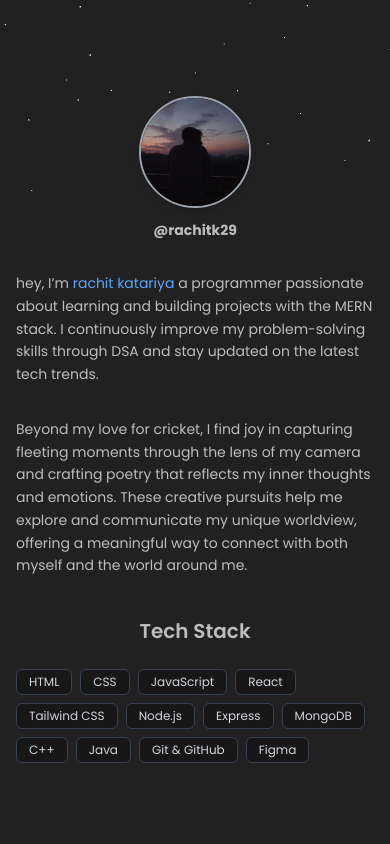
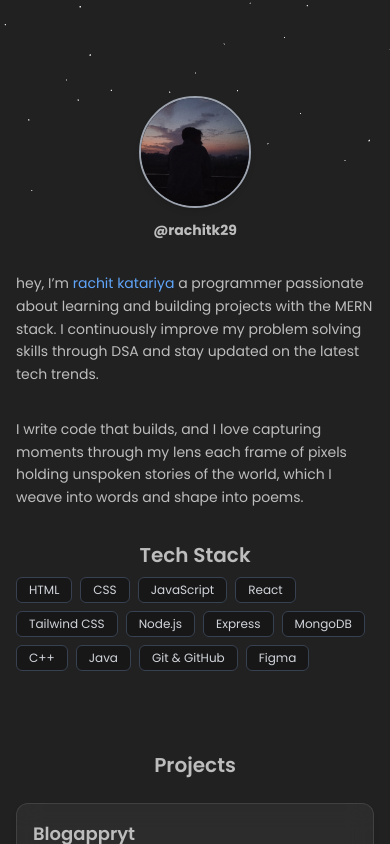
Before and after one commit to rachitk29/portfolio, a React (Vite) app: page / in a window 390 px wide. Shown: the top 844 px of the page. Built offline with nearby package versions, Linux system fonts and the light colour scheme.

Commit message:
fix some bugs

```diff
--- a/src/components/Hero.jsx
+++ b/src/components/Hero.jsx
@@ -39,15 +39,15 @@ const Hero = () => {
         <p className="text-sm leading-relaxed text-white mt-2 mb-6 cursor-pointer relative z-10">
           hey, I’m
           <span className="text-blue-400 font-medium"> rachit katariya </span>
-          a programmer passionate about learning and building projects with the MERN stack. I continuously improve my problem-solving skills through DSA and stay updated on the latest tech trends.
+          a programmer passionate about learning and building projects with the MERN stack. I continuously improve my problem solving skills through DSA and stay updated on the latest tech trends.
         </p>
         <p className="text-sm leading-relaxed text-white mt-2 mb-6 cursor-pointer relative z-10">
-          Beyond my love for cricket, I find joy in capturing fleeting moments through the lens of my camera and crafting poetry that reflects my inner thoughts and emotions. These creative pursuits help me explore and communicate my unique worldview, offering a meaningful way to connect with both myself and the world around me.
+          I write code that builds, and I love capturing moments through my lens each frame of pixels holding unspoken stories of the world, which I weave into words and shape into poems.
         </p>
 
         {/* Tech Stack */}
-        <div className="mt-4 sm:mt-8 w-full">
-          <h2 className="text-xl font-semibold mb-6 text-center">Tech Stack</h2>
+        <div className="mt-2 sm:mt-8 w-full">
+          <h2 className="text-xl font-semibold mb-2 text-center">Tech Stack</h2>
           <div className="flex flex-wrap gap-2 text-xs text-gray-300 cursor-pointer">
             {[
               "HTML", "CSS", "JavaScript", "React", "Tailwind CSS",
```
